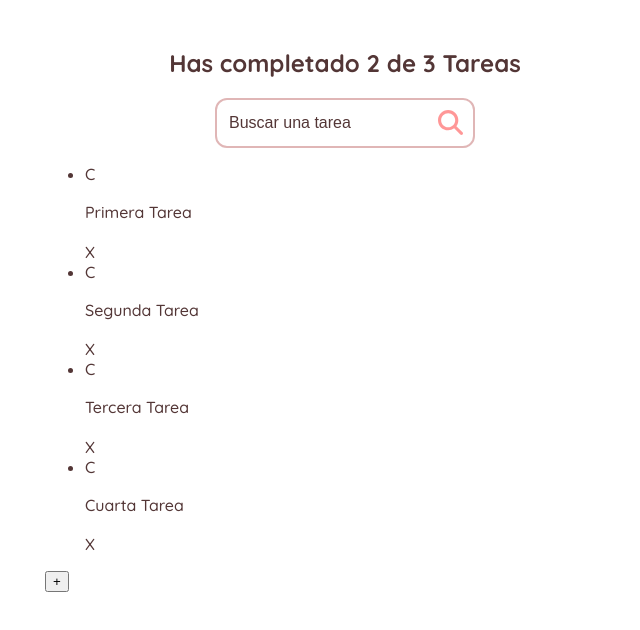
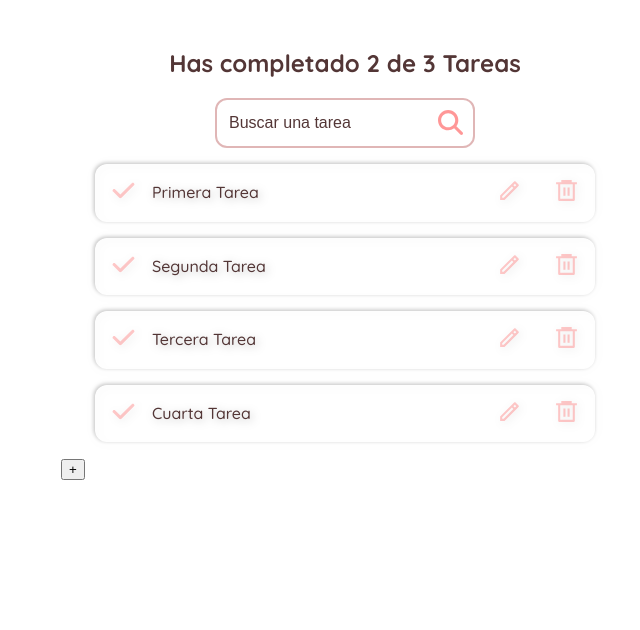
Before and after one commit to klich1984/todo-list-react, a React (Create React App) app: page / in a window 1280 px wide. Shown: the top 630 px of the page, without its empty margins (295-935 px from the left). Built offline with nearby package versions, Linux system fonts and the light colour scheme.

Commit message:
feat(todo list): Add styles and layout to component Todolist and TodoItem |-> Creation of the layout of the TodoItem component |-> Add styles TodoItem and TodoList componet

```diff
--- a/src/App.css
+++ b/src/App.css
@@ -1,4 +1,5 @@
 .todo__container {
+  padding-inline: 1rem;
   margin-inline: auto;
   margin-block-start: 3rem;
   height: 100vh;
--- /dev/null
+++ b/src/components/TodoItem.css
@@ -0,0 +1,27 @@
+.todo__item--container {
+  padding-inline: 1rem;
+  filter: drop-shadow(2px 2px 4px rgba(0, 0, 0, 0.25));
+  border-radius: 12px;
+  box-shadow: -1px -1px 4px rgba(0, 0, 0, 0.25);
+}
+
+.todo__item--container,
+.todo__item--left,
+.todo__item--right {
+  display: flex;
+  justify-content: space-between;
+  align-items: center;
+}
+
+.todo__item--left {
+  column-gap: 1rem;
+}
+
+.todo__color-icon {
+  cursor: pointer;
+  color: var(--primary-color-icon);
+}
+
+.todo__item--right {
+  column-gap: 2rem;
+}
--- a/src/components/TodoItem.js
+++ b/src/components/TodoItem.js
@@ -1,9 +1,26 @@
+import './TodoItem.css'
+
+import IconCheck from '../assets/iconComponents/IconCheck'
+import IconDelete from '../assets/iconComponents/IconDelete'
+import IconEdit from '../assets/iconComponents/IconEdit'
+
 const TodoItem = ({ text }) => {
   return (
-    <li>
-      <span>C</span>
-      <p>{text}</p>
-      <span>X</span>
+    <li className='todo__item--container'>
+      <div className='todo__item--left'>
+        <span className='todo__item--check todo__color-icon'>
+          <IconCheck />
+        </span>
+        <p className='todo__item--text'>{text}</p>
+      </div>
+      <div className='todo__item--right'>
+        <span className='todo__item--edit todo__color-icon'>
+          <IconEdit />
+        </span>
+        <span className='todo__item--del todo__color-icon'>
+          <IconDelete />
+        </span>
+      </div>
     </li>
   )
 }
--- /dev/null
+++ b/src/components/TodoList.css
@@ -0,0 +1,9 @@
+.todo__list--container ul {
+  display: flex;
+  flex-direction: column;
+  justify-content: center;
+  row-gap: 1rem;
+  max-width: 500px;
+  padding: 0;
+  margin-inline: auto;
+}
--- a/src/components/TodoList.js
+++ b/src/components/TodoList.js
@@ -1,9 +1,9 @@
+import './TodoList.css'
+
 const TodoList = ({ children }) => {
   return (
-    <section>
-      <ul>
-        { children }
-      </ul>
+    <section className='todo__list--container'>
+      <ul>{children}</ul>
     </section>
   )
 }
```
Also changed, not shown: src/App.js (+12 -15 lines).
